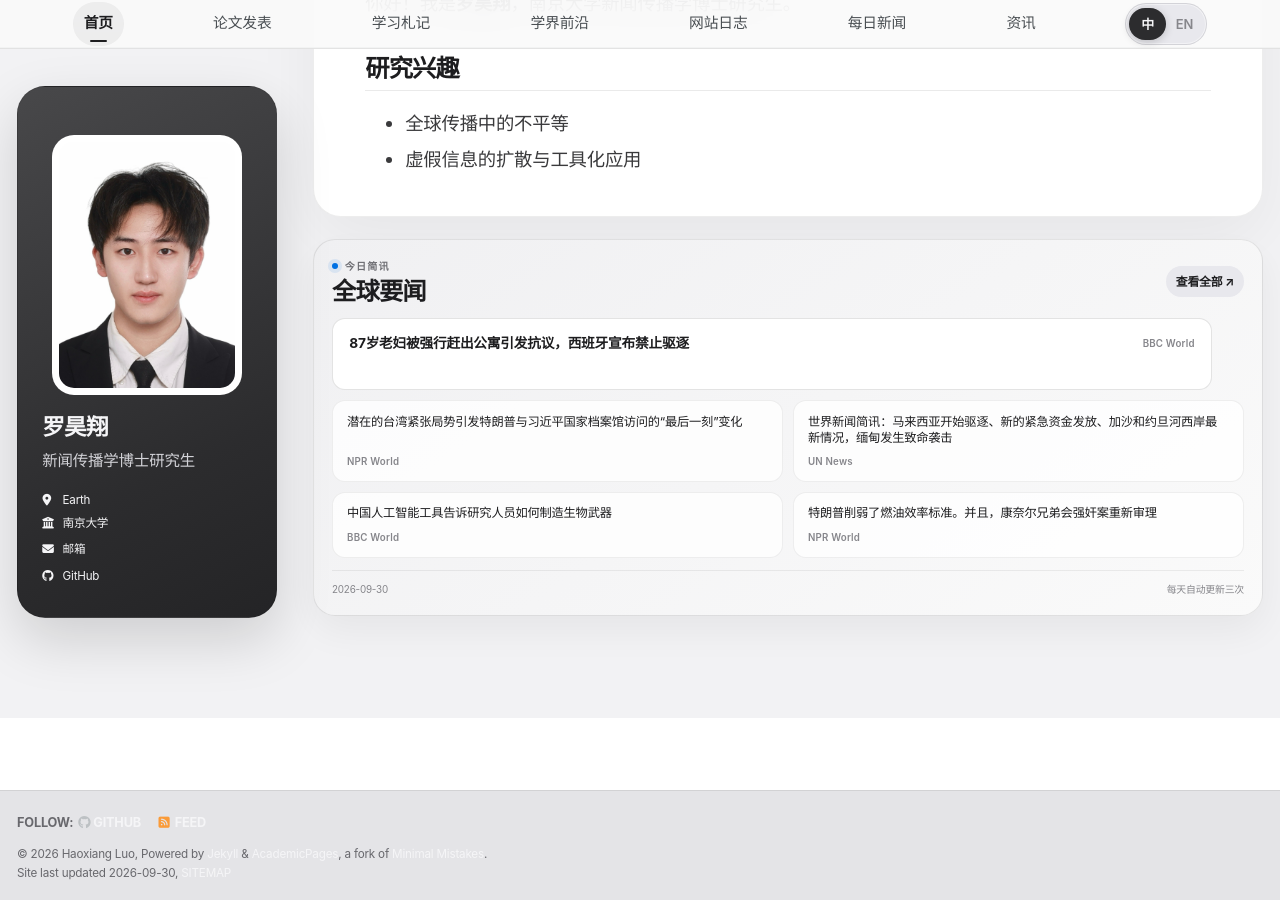
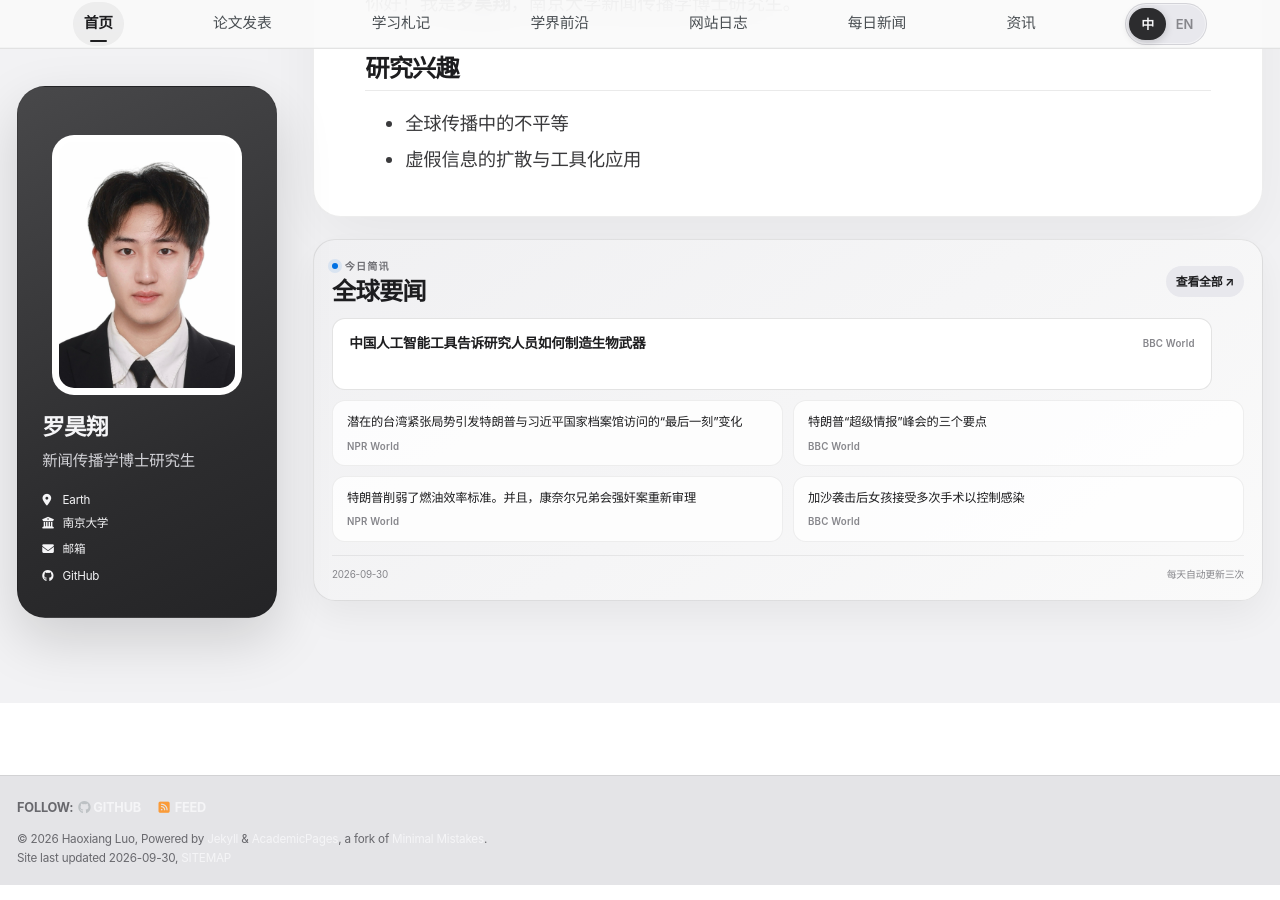
Before and after one commit to HaoxiangLuo/HaoxiangLuo.github.io, a Jekyll site: the page built from _pages/about-zh.md, in a window 1280 px wide and 900 px high, scrolled down 253 px. Built offline with Jekyll 4.4.1, drawn with Linux system fonts in a browser that asks for light colours; a style sheet for code colours, icons or effects is not loaded.

Commit message:
Update daily news 2026-09-30

```diff
--- a/_data/daily_news.json
+++ b/_data/daily_news.json
@@ -1,14 +1,14 @@
 {
-  "updated_at": "2026-09-30T09:05:31+08:00",
+  "updated_at": "2026-09-30T13:18:02+08:00",
   "days": [
     {
       "date": "2026-09-30",
       "items": [
         {
-          "title": "Spain announces ban on evictions after protests over 87-year-old woman's removal from flat",
+          "title": "Chinese AI tool told researchers how to make bioweapons",
           "source": "BBC World",
-          "url": "https://www.bbc.co.uk/news/articles/cwm2qmjgy93do?at_medium=RSS&at_campaign=rss",
-          "title_zh": "87岁老妇被强行赶出公寓引发抗议，西班牙宣布禁止驱逐"
+          "url": "https://www.bbc.co.uk/news/articles/cmrergq3j7lgo?at_medium=RSS&at_campaign=rss",
+          "title_zh": "中国人工智能工具告诉研究人员如何制造生物武器"
         },
         {
           "title": "Potential Taiwan tension sparked 'last minute' change in Trump-Xi National Archives visit",
@@ -17,16 +17,10 @@
           "title_zh": "潜在的台湾紧张局势引发特朗普与习近平国家档案馆访问的“最后一刻”变化"
         },
         {
-          "title": "World News in Brief: Deadly Myanmar strikes as Malaysia begins deportations, new emergency funding released, Gaza and West Bank update",
-          "source": "UN News",
-          "url": "https://news.un.org/feed/view/en/story/2026/09/1168488",
-          "title_zh": "世界新闻简讯：马来西亚开始驱逐、新的紧急资金发放、加沙和约旦河西岸最新情况，缅甸发生致命袭击"
-        },
-        {
-          "title": "Chinese AI tool told researchers how to make bioweapons",
+          "title": "Three takeaways from Trump's 'Super Intelligence' summit",
           "source": "BBC World",
-          "url": "https://www.bbc.co.uk/news/articles/cmrergq3j7lgo?at_medium=RSS&at_campaign=rss",
-          "title_zh": "中国人工智能工具告诉研究人员如何制造生物武器"
+          "url": "https://www.bbc.co.uk/news/articles/cme30dz5vkzko?at_medium=RSS&at_campaign=rss",
+          "title_zh": "特朗普“超级情报”峰会的三个要点"
         },
         {
           "title": "Trump weakens fuel efficiency standards. And, Cornell fraternity rape case reopened",
@@ -35,16 +29,10 @@
           "title_zh": "特朗普削弱了燃油效率标准。并且，康奈尔兄弟会强奸案重新审理"
         },
         {
-          "title": "Funding cuts put 8.3 million refugees at risk of losing vital assistance",
-          "source": "UN News",
-          "url": "https://news.un.org/feed/view/en/story/2026/09/1168486",
-          "title_zh": "资金削减使 830 万难民面临失去重要援助的风险"
-        },
-        {
-          "title": "South Africa to clean up high-risk areas after 12 women killed",
+          "title": "Girl has multiple surgeries to control infections after strike in Gaza",
           "source": "BBC World",
-          "url": "https://www.bbc.co.uk/news/articles/c51kx9ze1mdzo?at_medium=RSS&at_campaign=rss",
-          "title_zh": "12名妇女遇害后南非将清理高风险地区"
+          "url": "https://www.bbc.co.uk/news/videos/c8n5d0e0n6wdo?at_medium=RSS&at_campaign=rss",
+          "title_zh": "加沙袭击后女孩接受多次手术以控制感染"
         },
         {
           "title": "As the U.S. signals a smaller Middle East footprint, Turkey is ready to step in",
@@ -53,10 +41,22 @@
           "title_zh": "随着美国发出缩小中东足迹的信号，土耳其已准备好介入"
         },
         {
-          "title": "Clean your plate – to reduce food loss and waste",
-          "source": "UN News",
-          "url": "https://news.un.org/feed/view/en/story/2026/09/1168485",
-          "title_zh": "清洁你的盘子——减少食物损失和浪费"
+          "title": "South Korea demands apology from Pyongyang for landmine blasts that injured three",
+          "source": "BBC World",
+          "url": "https://www.bbc.co.uk/news/articles/cwj3dkvpm4e7o?at_medium=RSS&at_campaign=rss",
+          "title_zh": "韩国要求平壤就地雷爆炸造成三人受伤道歉"
+        },
+        {
+          "title": "British men released on bail after suspected terror plot",
+          "source": "NPR World",
+          "url": "https://www.npr.org/2026/09/28/nx-s1-5983550/british-men-released-on-bail-after-suspected-terror-plot",
+          "title_zh": "英国男子因涉嫌恐怖阴谋获保释"
+        },
+        {
+          "title": "South Africa to clean up high-risk areas after 12 women killed",
+          "source": "BBC World",
+          "url": "https://www.bbc.co.uk/news/articles/c51kx9ze1mdzo?at_medium=RSS&at_campaign=rss",
+          "title_zh": "12名妇女遇害后南非将清理高风险地区"
         }
       ]
     },
```
Also changed, not shown: assets/data/archive/manifest.json, 1 other file.
